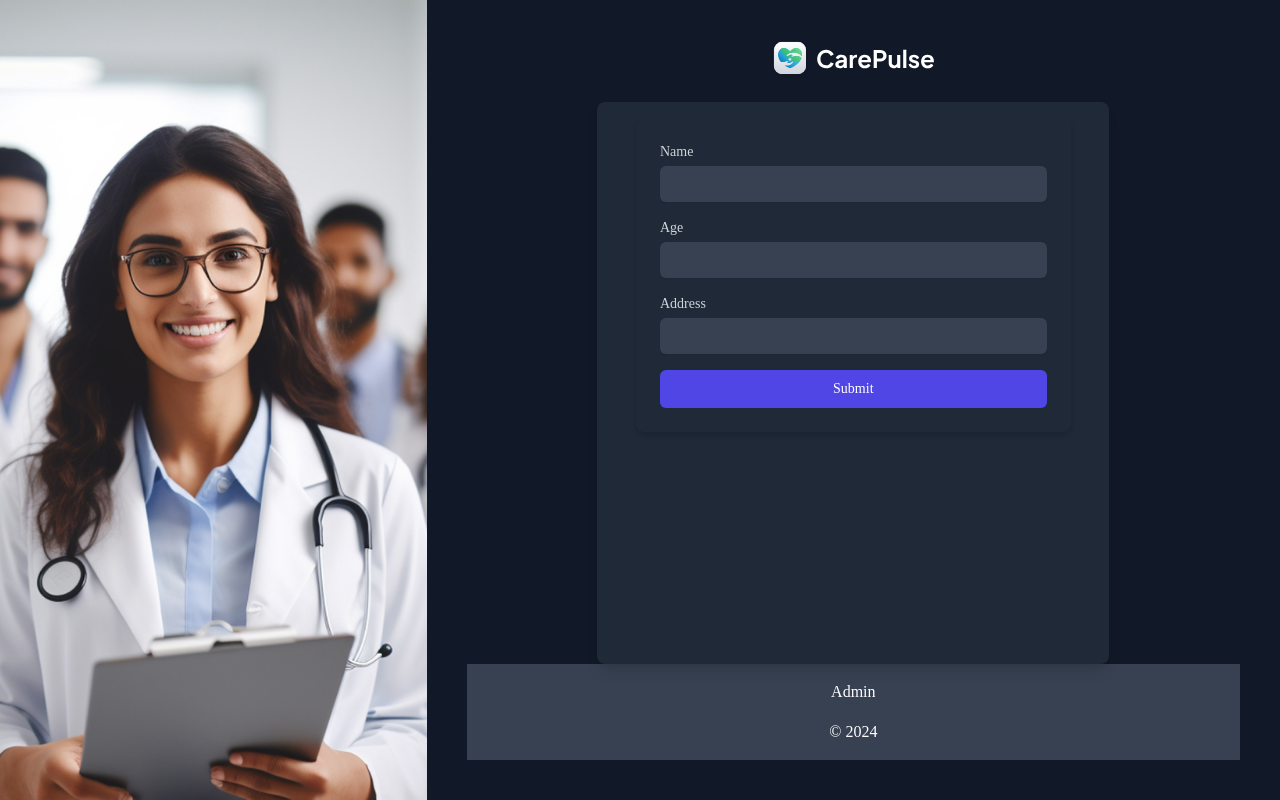
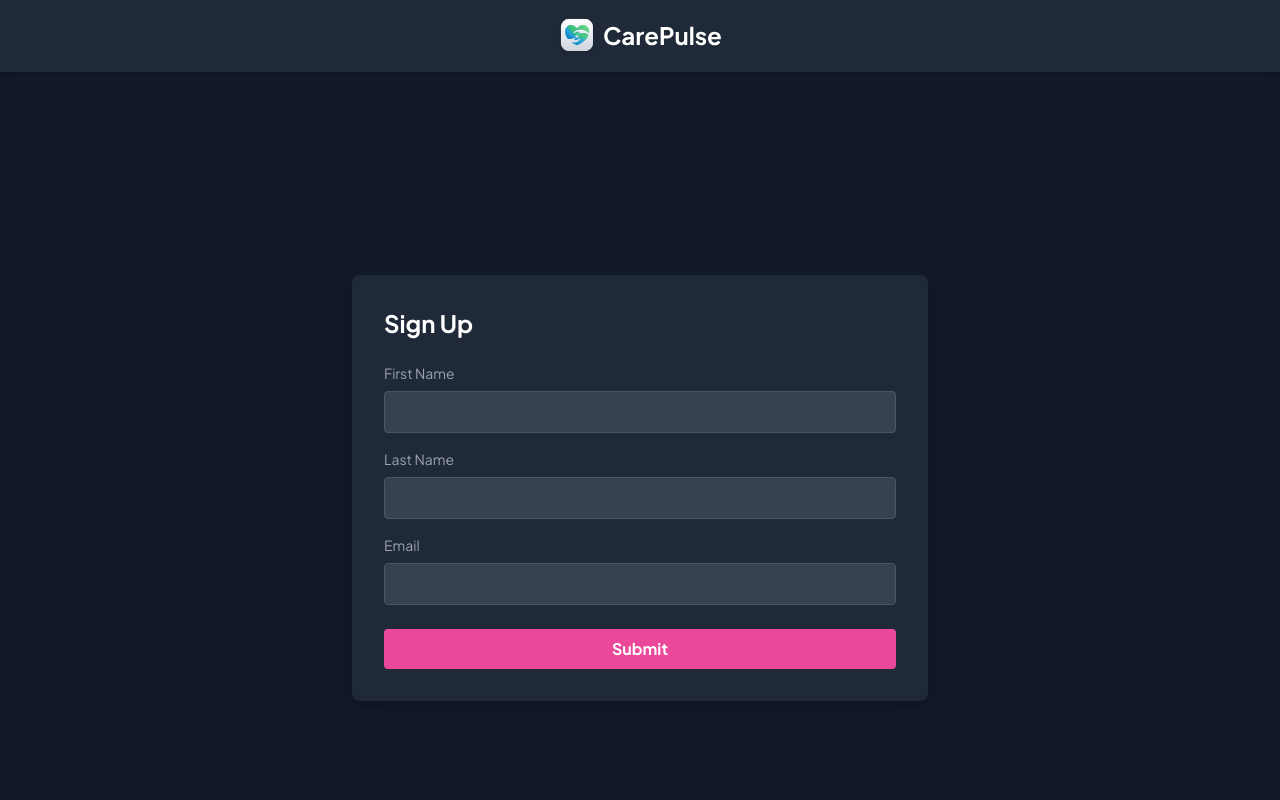
Before and after one commit to Isha-droid/CareConnect-Next, a Next.js app: page / in a window 1280 px wide. Shown: the top 800 px of the page. Built offline with nearby package versions, Linux system fonts and the light colour scheme.

Commit message:
form correct

```diff
--- a/app/layout.tsx
+++ b/app/layout.tsx
@@ -1,13 +1,14 @@
 import type { Metadata } from "next";
-import { Plus_Jakarta_Sans} from "next/font/google";
+import { Plus_Jakarta_Sans } from "next/font/google";
 import "./globals.css";
 import { cn } from "@/lib/utils";
-import { ThemeProvider } from "@/components/theme-provider"
+import { ThemeProvider } from "@/components/theme-provider";
 
-const fontSans= Plus_Jakarta_Sans({
-  subsets:["latin"],
-  weight:['300','400','500','600','700'],
-})
+const fontSans = Plus_Jakarta_Sans({
+  subsets: ["latin"],
+  weight: ["300", "400", "500", "600", "700"],
+  variable: "--font-sans",
+});
 
 export const metadata: Metadata = {
   title: "Create Next App",
@@ -20,16 +21,20 @@ export default function RootLayout({
   children: React.ReactNode;
 }>) {
   return (
-    <html lang="en">
+    <html lang="en" className={cn(fontSans.variable)}>
       <ThemeProvider
         attribute="class"
         defaultTheme="dark"
         enableSystem
         disableTransitionOnChange
       >
+        <body
+          className={cn(
+            "min-h-screen bg-dark-300 font-sans antialiased"
+          )}
+        >
           {children}
-
-      <body className={cn('min-h-screen bg-dark-300 font-sans antialiased', fontSans.variable)}>{children}</body>
+        </body>
       </ThemeProvider>
     </html>
   );
--- a/app/page.tsx
+++ b/app/page.tsx
@@ -4,31 +4,26 @@ import logo from '../public/assets/icons/logo-full.svg';
 import Link from 'next/link';
 import './globals.css';
 import PatientForm from "@/components/PatientForm";
+
 export default function Home() {
   return (
-    <div className="flex flex-col md:flex-row h-screen bg-gray-900 text-white overflow-hidden">
-      <aside className="w-full md:w-1/3 h-64 md:h-full relative">
-        <Image src="/assets/images/onboarding-img.png" alt="Onboarding Image" layout="fill" objectFit="cover" className="w-full h-full" />
-      </aside>
+    <div className="flex flex-col min-h-screen bg-gray-900 text-white ">
+      <header className="flex items-center justify-center py-4 bg-gray-800 shadow-md">
+        <Image src={logo} alt="Logo" className="h-10" />
+      </header>
 
-      <div className="flex flex-col w-full md:w-2/3 h-full p-6 md:p-10">
-        <section className="flex flex-col items-center justify-center flex-1">
-          <div className="max-w-md mx-auto text-center mb-6">
-            <Image src={logo} alt="Logo" className="mx-auto" />
-          </div>
+      <main className="flex flex-col items-center justify-center flex-grow p-4">
+        <div className="w-full max-w-2xl">
+          <PatientForm />
+        </div>
+      </main>
 
-          <div className="container mx-auto p-4 bg-gray-800 text-white rounded-lg shadow-lg w-full max-w-lg">
-            <PatientForm />
-          </div>
-        </section>
-
-        <footer className="text-center mt-6 md:mt-auto p-4 bg-gray-700 text-white w-full">
-          <Link href="/?admin=true" className="text-white hover:underline">Admin</Link>
-          <div className="mt-4">
-            &copy; {new Date().getFullYear()}
-          </div>
-        </footer>
-      </div>
+      <footer className="flex items-center justify-center py-4 bg-gray-800 text-gray-400">
+        <Link href="/?admin=true" className="text-gray-400 hover:underline mr-4">Admin</Link>
+        <div>
+          &copy; {new Date().getFullYear()}
+        </div>
+      </footer>
     </div>
   );
 }
--- a/components/PatientForm.tsx
+++ b/components/PatientForm.tsx
@@ -1,68 +1,62 @@
-"use client"
-import React from 'react';
-import { useForm } from 'react-hook-form';
-import { zodResolver } from '@hookform/resolvers/zod';
-import * as z from 'zod';
+"use client";
+import React from "react";
+import { useForm, SubmitHandler } from "react-hook-form";
 
-const schema = z.object({
-  name: z.string().nonempty({ message: "Name is required" }),
-  age: z.number().min(0, { message: "Age must be a positive number" }),
-  address: z.string().nonempty({ message: "Address is required" }),
-});
-
-type PatientFormValues = z.infer<typeof schema>;
-
-const PatientForm: React.FC = () => {
-  const { register, handleSubmit, formState: { errors } } = useForm<PatientFormValues>({
-    resolver: zodResolver(schema),
-  });
-
-  const onSubmit = (data: PatientFormValues) => {
-    console.log(data);
-    console.log("form submitted")
+type FormValues = {
+  firstName: string;
+  lastName: string;
+  email: string;
 };
 
+export default function App() {
+  const { register, handleSubmit } = useForm<FormValues>();
+  const onSubmit: SubmitHandler<FormValues> = (data) => console.log(data);
+
   return (
-    <form onSubmit={handleSubmit(onSubmit)} className="max-w-lg mx-auto bg-gray-800 p-6 rounded-lg shadow-md">
+    <div className="flex items-center justify-center min-h-screen bg-gray-900">
+      <form
+        onSubmit={handleSubmit(onSubmit)}
+        className="bg-gray-800 p-8 rounded-lg shadow-lg max-w-xl w-full"
+      >
+        <h2 className="text-2xl font-bold text-white mb-6">Sign Up</h2>
         <div className="mb-4">
-        <label htmlFor="name" className="block text-sm font-medium text-gray-300">Name</label>
+          <label className="block text-gray-400 text-sm mb-2" htmlFor="firstName">
+            First Name
+          </label>
           <input
-          id="name"
-          {...register("name")}
-          className="mt-1 p-2 block w-full bg-gray-700 text-white rounded-md shadow-sm focus:ring-indigo-500 focus:border-indigo-500 sm:text-sm"
+            {...register("firstName")}
+            id="firstName"
+            className="w-full p-2 bg-gray-700 text-white border border-gray-600 rounded focus:outline-none focus:border-pink-500"
           />
-        {errors.name && <p className="mt-1 text-sm text-red-600">{errors.name.message}</p>}
         </div>
-
         <div className="mb-4">
-        <label htmlFor="age" className="block text-sm font-medium text-gray-300">Age</label>
+          <label className="block text-gray-400 text-sm mb-2" htmlFor="lastName">
+            Last Name
+          </label>
           <input
-          id="age"
-          type="number"
-          {...register("age")}
-          className="mt-1 p-2 block w-full bg-gray-700 text-white rounded-md shadow-sm focus:ring-indigo-500 focus:border-indigo-500 sm:text-sm"
+            {...register("lastName")}
+            id="lastName"
+            className="w-full p-2 bg-gray-700 text-white border border-gray-600 rounded focus:outline-none focus:border-pink-500"
           />
-        {errors.age && <p className="mt-1 text-sm text-red-600">{errors.age.message}</p>}
         </div>
-
-      <div className="mb-4">
-        <label htmlFor="address" className="block text-sm font-medium text-gray-300">Address</label>
+        <div className="mb-6">
+          <label className="block text-gray-400 text-sm mb-2" htmlFor="email">
+            Email
+          </label>
           <input
-          id="address"
-          {...register("address")}
-          className="mt-1 p-2 block w-full bg-gray-700 text-white rounded-md shadow-sm focus:ring-indigo-500 focus:border-indigo-500 sm:text-sm"
+            type="email"
+            {...register("email")}
+            id="email"
+            className="w-full p-2 bg-gray-700 text-white border border-gray-600 rounded focus:outline-none focus:border-pink-500"
           />
-        {errors.address && <p className="mt-1 text-sm text-red-600">{errors.address.message}</p>}
         </div>
-
         <button
           type="submit"
-        className="w-full py-2 px-4 border border-transparent text-sm font-medium rounded-md text-white bg-indigo-600 hover:bg-indigo-700 focus:outline-none focus:ring-2 focus:ring-offset-2 focus:ring-indigo-500"
+          className="w-full bg-pink-500 hover:bg-pink-600 text-white font-bold py-2 px-4 rounded focus:outline-none focus:shadow-outline"
         >
           Submit
         </button>
       </form>
+    </div>
   );
-};
-
-export default PatientForm;
+}
```
Lines whose indentation alone changed are shown as unchanged.
